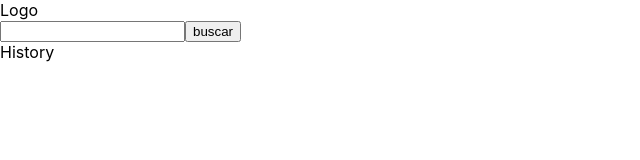
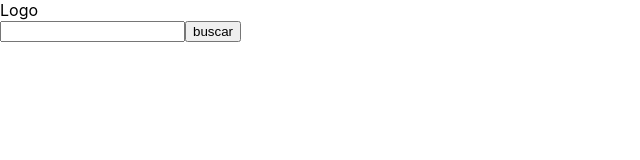
Before and after one commit to carlosblancoh/weather-check, a React (Create React App) app: page / in a window 1280 px wide. Shown: the top 160 px of the page, without its empty margins (0-640 px from the left). Built offline with nearby package versions, Linux system fonts and the light colour scheme.

Commit message:
Add basic history

```diff
--- a/src/components/history/history.jsx
+++ b/src/components/history/history.jsx
@@ -1,9 +1,20 @@
-export function History(props) {
+import PropTypes from 'prop-types';
+
+export function History({items}) {
     return (
         <div>
             History
+            {
+                items.map((item, index) => (
+                    <div key={index}>
+                        {item}
+                    </div>
+                ))
+            }
         </div>
     );
 }
 
-History.propTypes = {};
+History.propTypes = {
+    items : PropTypes.arrayOf(PropTypes.string),
+};
--- a/src/pages/main/main.jsx
+++ b/src/pages/main/main.jsx
@@ -8,9 +8,11 @@ import { WeatherCard } from "../../components/weather-card/weather-card";
 export function MainPage(props) {
     const weatherService = new WeatherService();
     const [results, setResults] = useState(undefined);
+    const [previousSearches, setPreviousSearches] = useState([]);
 
     const onSearch = async cityName => {
         const weather = await weatherService.getWeatherByCityName(cityName);
+        setPreviousSearches(oldValue => [cityName, ...oldValue].slice(0, 5));
         setResults(weather);
     };
 
@@ -20,7 +22,6 @@ export function MainPage(props) {
             <SearchBar
                 onSearch={onSearch}
             />
-            <History/>
             {results && (
                 <WeatherCard
                     cityName={results.cityName}
@@ -29,6 +30,11 @@ export function MainPage(props) {
                     wind={results.wind}
                 />
             )}
+            {previousSearches.length > 0 && (
+                <History
+                    items={previousSearches}
+                />
+            )}
         </div>
     );
 }
```
